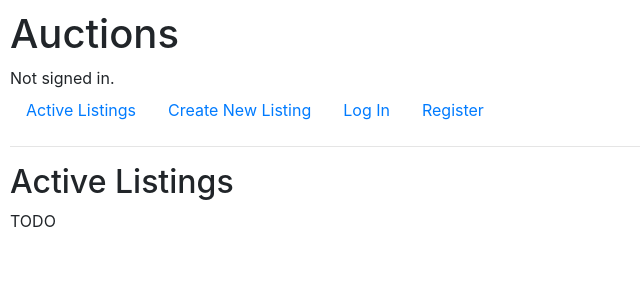
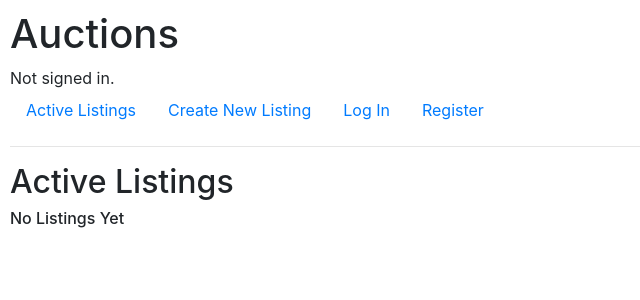
Before and after one commit to shumittaher/commerce, a Django app: page / in a window 1280 px wide. Shown: the top 300 px of the page, without its empty margins (0-640 px from the left). Run offline with Django 3.2, Linux system fonts and the light colour scheme; some libraries are stand-ins or nearby versions.

Commit message:
implemented Listings Template

```diff
--- a/auctions/templates/auctions/create_listing.html
+++ b/auctions/templates/auctions/create_listing.html
@@ -8,7 +8,7 @@
         <div>{{ message }}</div>
     {% endif %}
 
-    <form action="{% url 'register' %}" method="post">
+    <form action="{% url 'create_listing' %}" method="post">
         {% csrf_token %}
 
         <div class="form-group">
--- a/auctions/templates/auctions/index.html
+++ b/auctions/templates/auctions/index.html
@@ -3,5 +3,14 @@
 {% block body %}
     <h2>Active Listings</h2>
 
-    TODO
+    {% if listings %}
+        {{listings}}
+
+    {% else %}
+
+        <h6>No Listings Yet</h6>
+
+    {% endif %}
+
+
 {% endblock %}
--- a/auctions/views.py
+++ b/auctions/views.py
@@ -4,11 +4,16 @@ from django.http import HttpResponse, HttpResponseRedirect
 from django.shortcuts import render
 from django.urls import reverse
 
-from .models import User
+from .models import User, Listings
 
 
 def index(request):
-    return render(request, "auctions/index.html")
+
+    listings = Listings.objects.all()
+
+    return render(request, "auctions/index.html" , {
+        listings : listings
+    })
 
 
 def login_view(request):
@@ -64,4 +69,17 @@ def register(request):
         return render(request, "auctions/register.html")
 
 def create_listing(request):
+
+    if request.method == "POST":
+
+        object_name = request.POST["object_name"]
+        object_price = request.POST["object_price"]
+        object_description = request.POST["object_description"]
+        picture_URL = request.POST["picture_URL"]
+
+        listing = Listings(object_name = object_name, object_price = object_price, object_description = object_description, picture_URL = picture_URL)
+        listing.save()
+
+        return HttpResponseRedirect(reverse("index"))
+
     return render(request, "auctions/create_listing.html")
```
Also changed, not shown: db.sqlite3.
